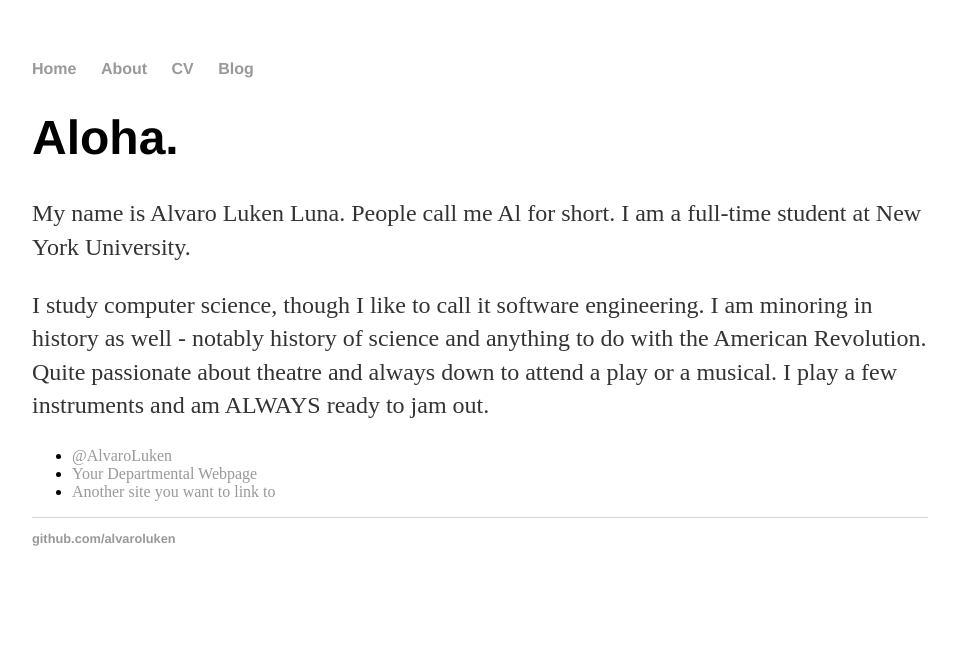
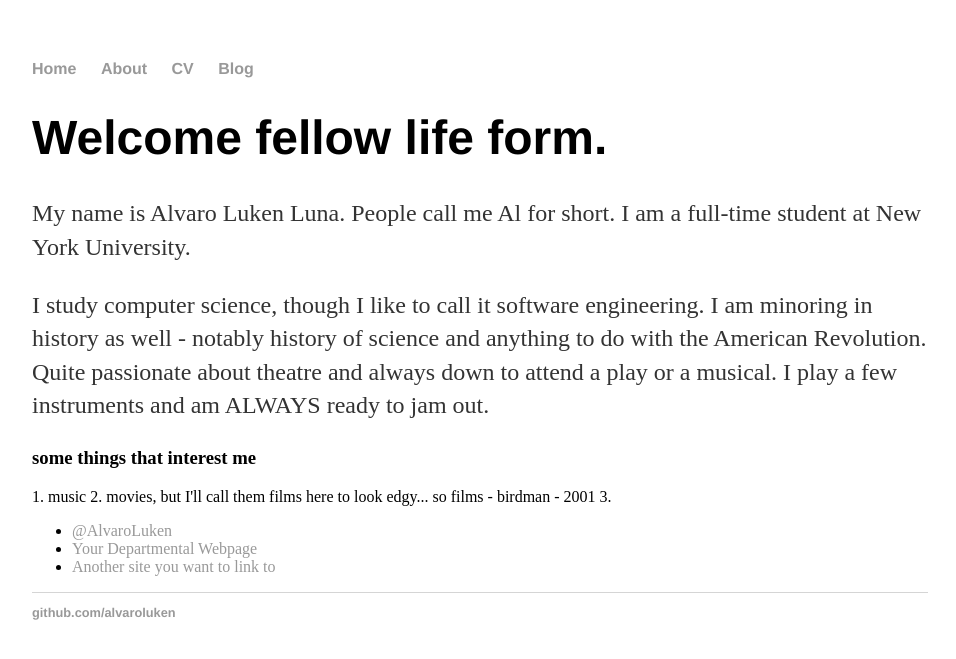
Before and after one commit to mbmarketing4you/mbmarketing4youalvaroluken.github.io, a Jekyll site: the page built from about/index.html, in a window 1280 px wide. Shown: the top 659 px of the page, without its empty margins (160-1116 px from the left). Built offline with Jekyll 4.4.1, drawn with Linux system fonts in a browser that asks for light colours.

Commit message:
Update index.html

```diff
--- a/about/index.html
+++ b/about/index.html
@@ -4,10 +4,17 @@ title: About Me
 ---
 
 		<div class="about">
-			<h1>Aloha.</h1>
+			<h1>Welcome fellow life form.</h1>
 			<p> My name is Alvaro Luken Luna. People call me Al for short. I am a full-time student at New York University.<p>
       <p> I study computer science, though I like to call it software engineering. I am minoring in history as well - notably history of science and anything to do with the American Revolution. </br>
 Quite passionate about theatre and always down to attend a play or a musical. I play a few instruments and am ALWAYS ready to jam out. </br>
+
+<h3> some things that interest me </h3>
+	1. music
+	2. movies, but I'll call them films here to look edgy... so films
+		- birdman
+		- 2001
+	3.
 
 
 
```
